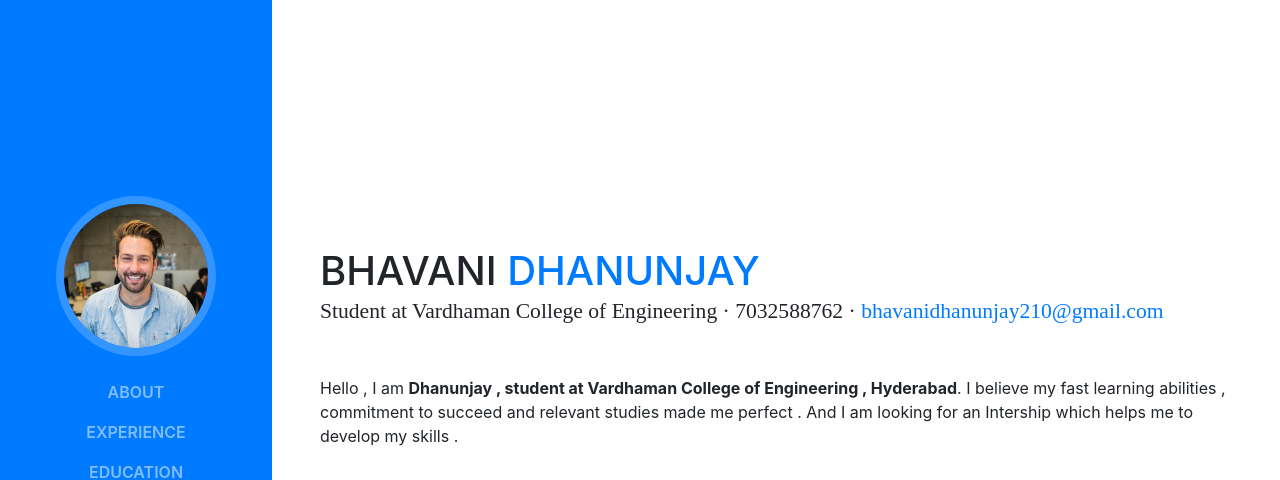
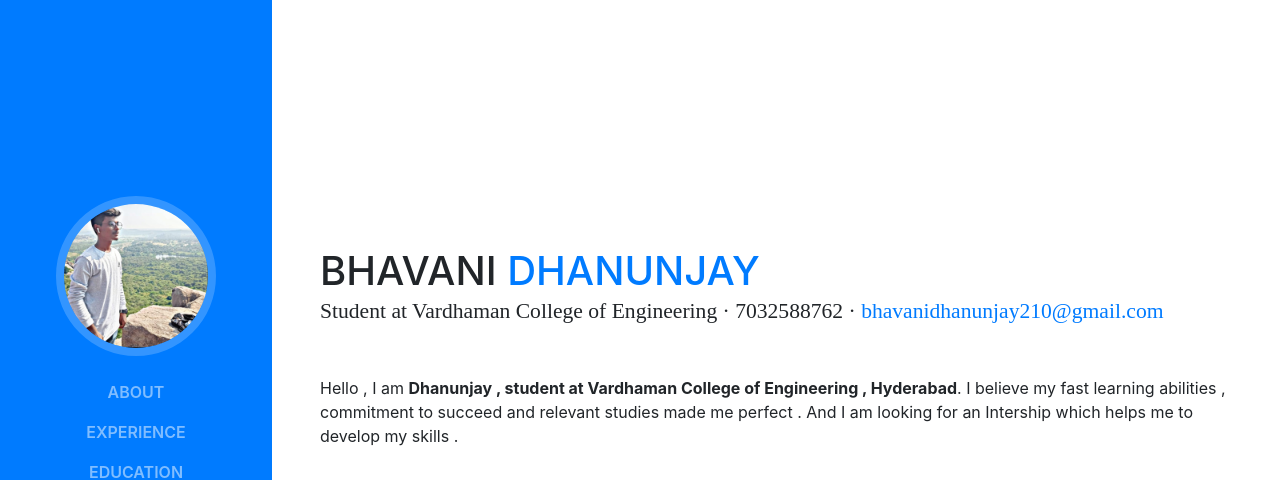
Before and after one commit to Dhanunjay18/My-Portfolio, a website with bundled scripts: page index.html in a window 1280 px wide. Shown: the top 480 px of the page. Built offline with nearby package versions, Linux system fonts and the light colour scheme; a web font is replaced by a local one.

Commit message:
Update index.html

```diff
--- a/index.html
+++ b/index.html
@@ -32,7 +32,7 @@
       <a class="navbar-brand js-scroll-trigger" href="#page-top">
         <span class="d-block d-lg-none">My Portfolio</span>
         <span class="d-none d-lg-block">
-          <img class="img-fluid img-profile rounded-circle mx-auto mb-2" src="img/profile.jpg" alt="">
+          <img class="img-fluid img-profile rounded-circle mx-auto mb-2" src="img/profile2.jfif" alt="">
         </span>
       </a>
       <button class="navbar-toggler" type="button" data-toggle="collapse" data-target="#navbarSupportedContent" aria-controls="navbarSupportedContent" aria-expanded="false" aria-label="Toggle navigation">
```
